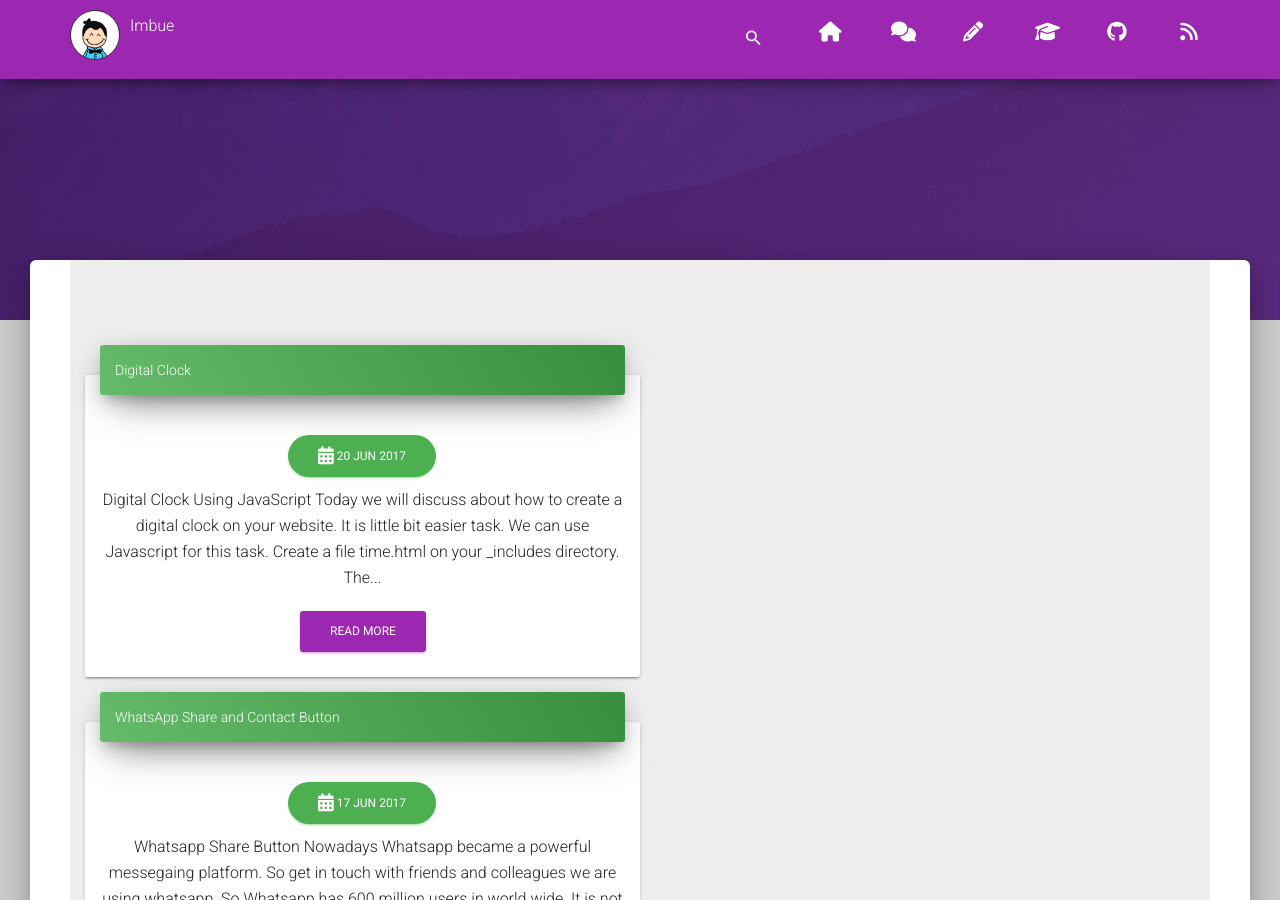
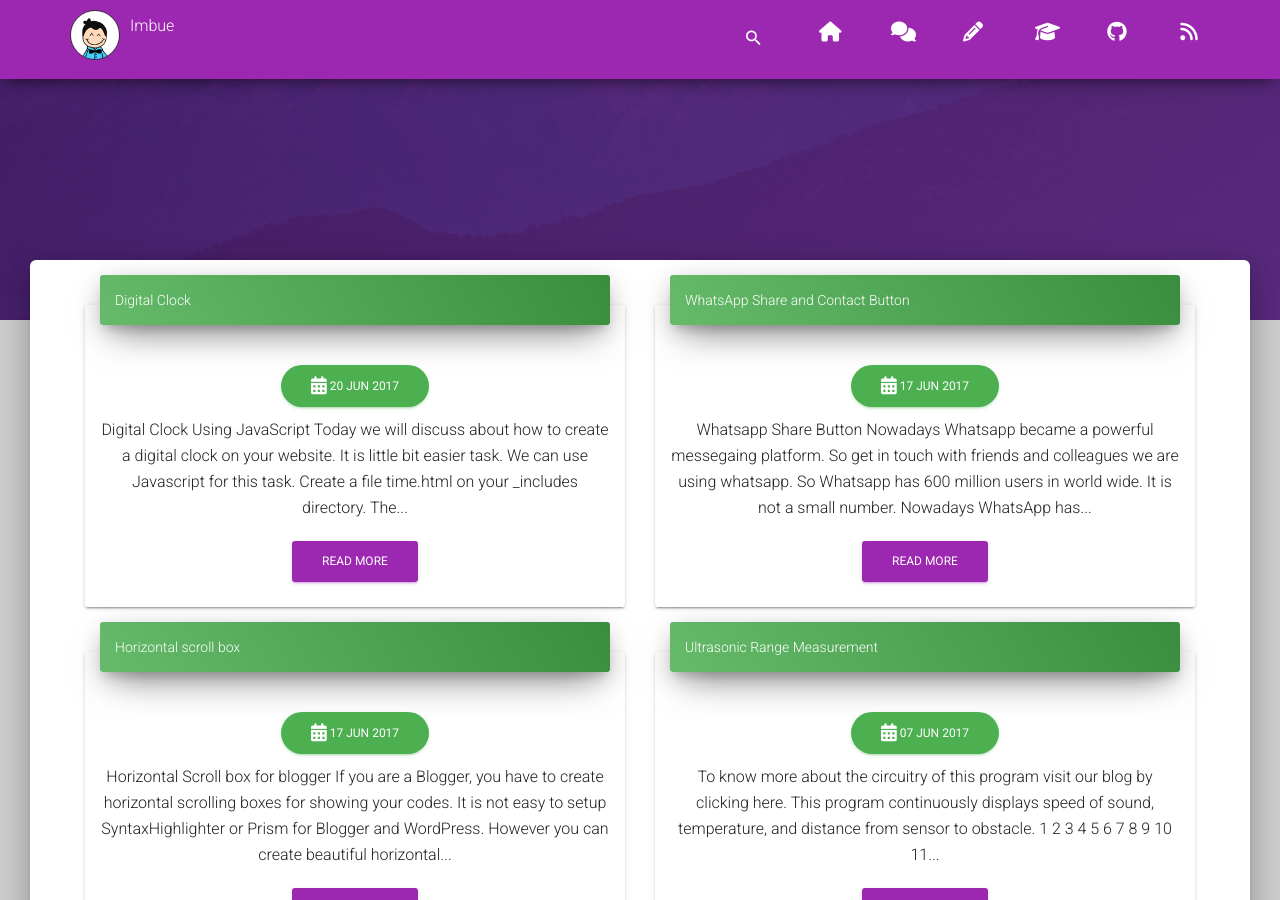
Before and after one commit to tip4programs/imbue, a Jekyll site: the page built from index.html, in a window 1280 px wide and 900 px high, scrolled down 490 px. Built offline with Jekyll 4.4.1, drawn with Linux system fonts in a browser that asks for light colours; nearby versions of some CDN libraries; the list of posts is cut into pages by our own code.

Commit message:
Update index.html

```diff
--- a/index.html
+++ b/index.html
@@ -2,11 +2,9 @@
 layout: default
 title: Welcome to Our Blog
 ---
-<div class="section section-tabs">
-  <div class="container">
-     <div class="row">
-         <div class="col-md-6">
+
 {% for post in paginator.posts %}
+<div class="col-md-6">
         <div class="card card-nav-tabs">
         <div class="header header-success">
         <div class="nav-tabs-wrapper">
@@ -29,11 +27,8 @@ title: Welcome to Our Blog
          </div>
         </div>
       </div>
+    </div>
        {% endfor %}
-      </div>
-     </div>
-  </div>
-</div>
 
     <!-- Pagination links -->
 <div class="text-center">
```
